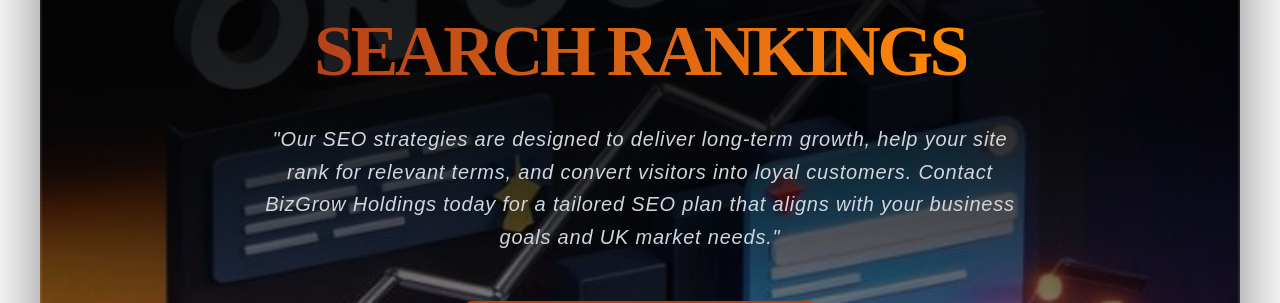
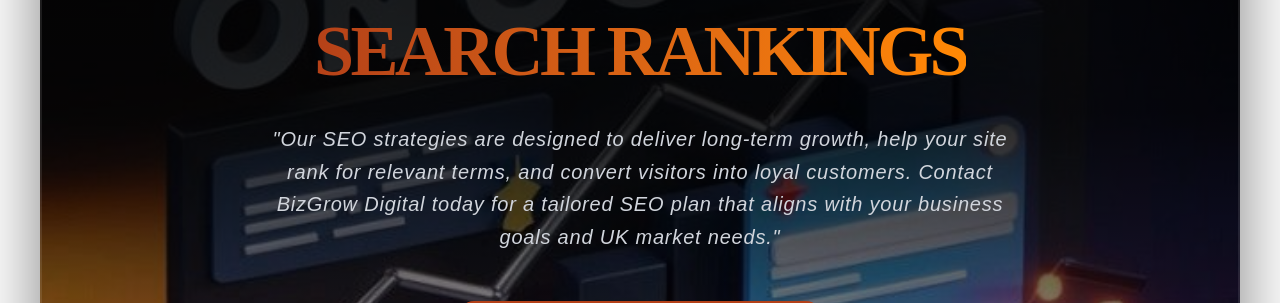
Before and after one commit to Umarnazir-7860/Bizgrow-Digital, a Next.js app: page /search-engine-optimisation in a window 1280 px wide. Shown: the part 4810-5113 px from the top of the page. Built offline with nearby package versions, Linux system fonts and the light colour scheme.

Commit message:
Remove the holdings word

```diff
--- a/app/search-engine-optimisation/page.jsx
+++ b/app/search-engine-optimisation/page.jsx
@@ -375,7 +375,7 @@ const SEOPage = () => {
                 <p className="mx-auto mb-12 text-lg md:text-xl text-gray-300 font-light leading-relaxed max-w-3xl italic">
                   "Our SEO strategies are designed to deliver long‑term growth,
                   help your site rank for relevant terms, and convert visitors
-                  into loyal customers. Contact BizGrow Holdings today for a
+                  into loyal customers. Contact BizGrow Digital today for a
                   tailored SEO plan that aligns with your business goals and UK
                   market needs."
                 </p>
```
